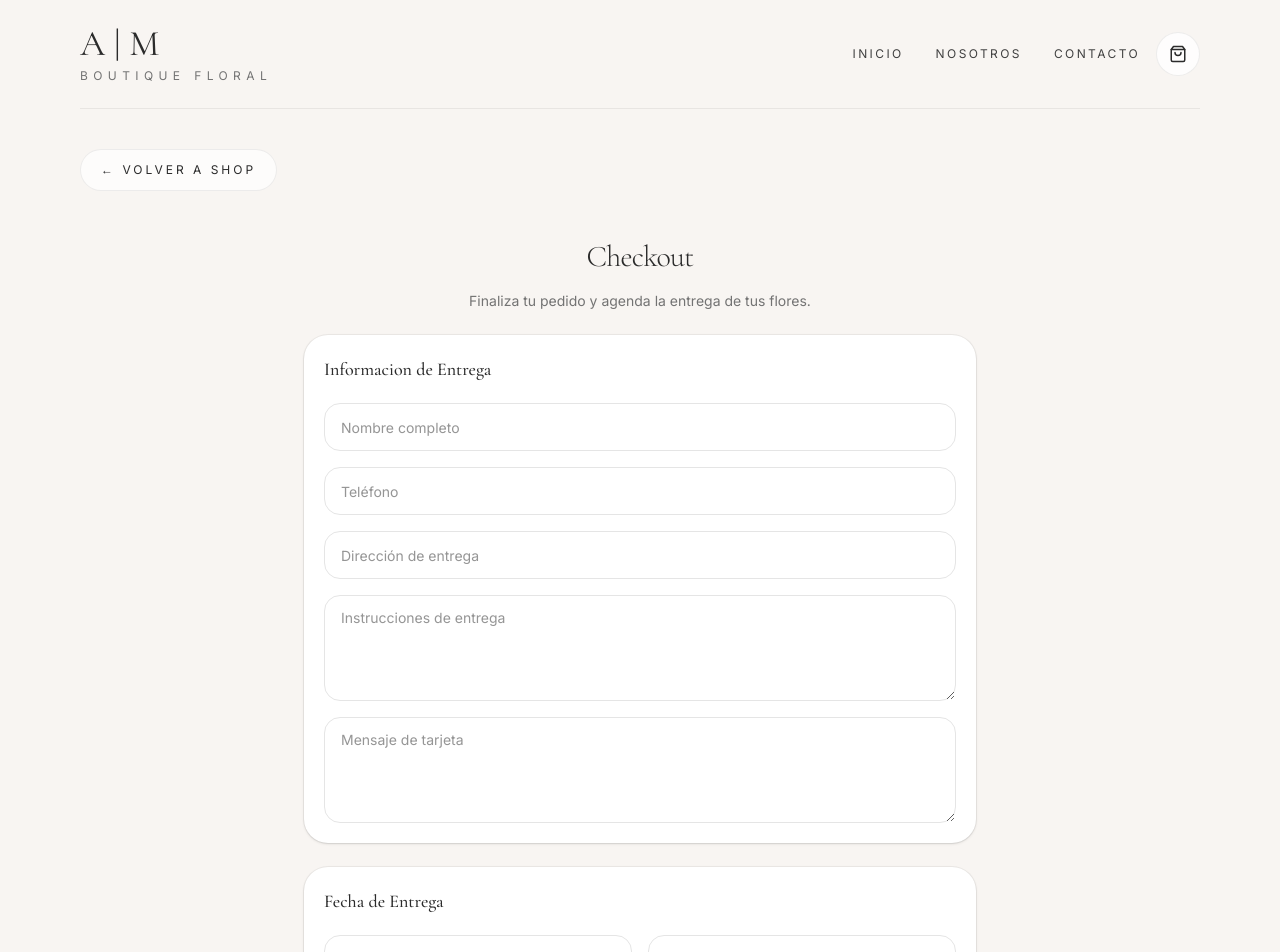
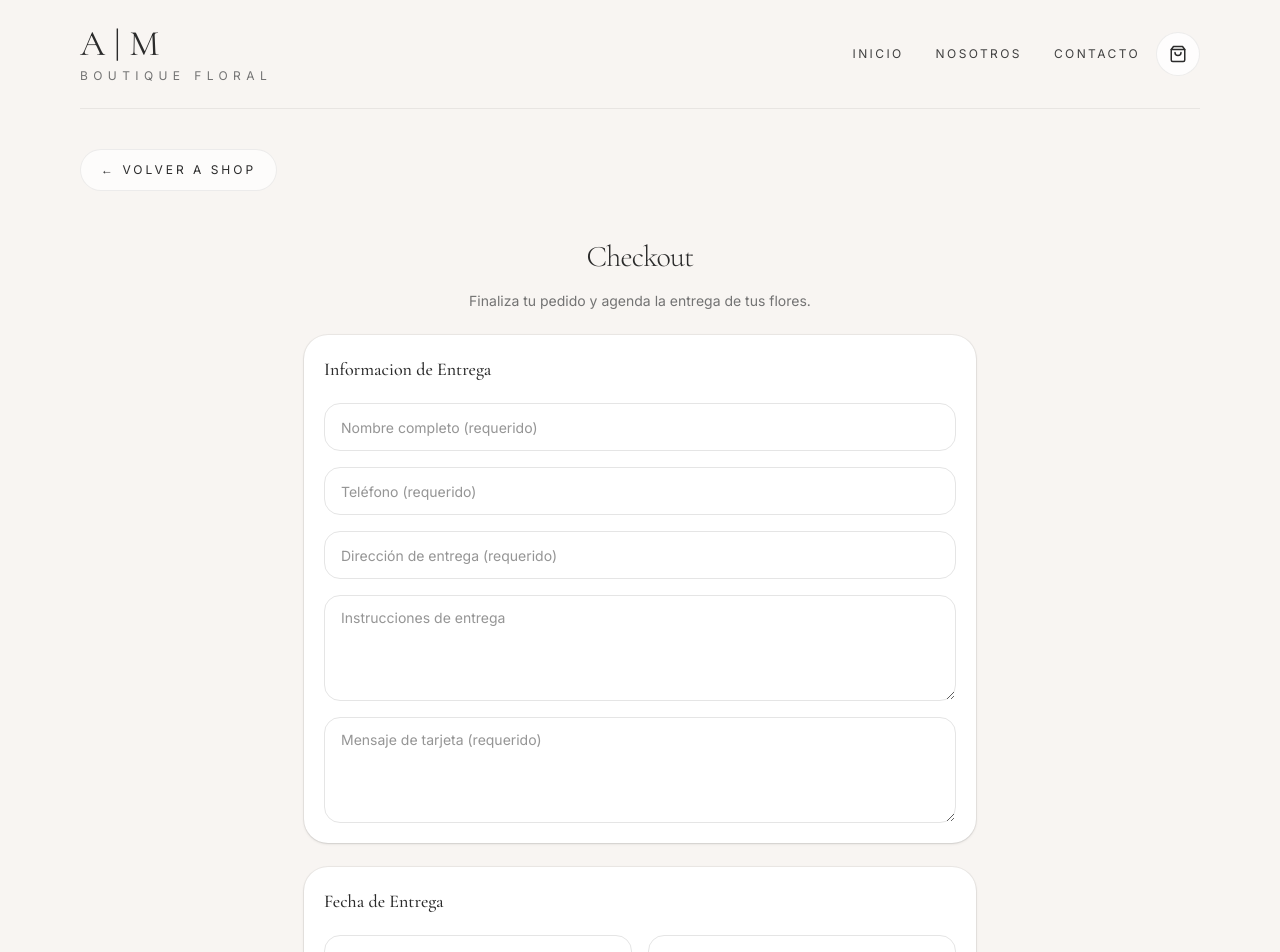
Before and after one commit to ivanmongebadilla/amfloreria, a Next.js app: page /checkout in a window 1280 px wide. Shown: the top 952 px of the page. Built offline with nearby package versions, Linux system fonts and the light colour scheme.

Commit message:
Removed bouquet personalizado

```diff
--- a/src/components/checkout/CheckoutForm.tsx
+++ b/src/components/checkout/CheckoutForm.tsx
@@ -31,7 +31,7 @@ export function CheckoutForm ({ formData, setFormData,}: CheckoutFormProps) {
                 <input
                 type="text"
                 name="fullName"
-                placeholder="Nombre completo"
+                placeholder="Nombre completo (requerido)"
                 value={formData.fullName}
                 onChange={handleChange}
                 className="h-12 rounded-2xl border border-neutral-200 bg-white px-4 text-sm outline-none transition focus:border-black"
@@ -39,7 +39,7 @@ export function CheckoutForm ({ formData, setFormData,}: CheckoutFormProps) {
 
                 <input
                 type="tel"
-                placeholder="Teléfono"
+                placeholder="Teléfono (requerido)"
                 name="phone"
                 value={formData.phone}
                 onChange={handleChange}
@@ -48,7 +48,7 @@ export function CheckoutForm ({ formData, setFormData,}: CheckoutFormProps) {
 
                 <input
                 type="text"
-                placeholder="Dirección de entrega"
+                placeholder="Dirección de entrega (requerido)"
                 name="address"
                 value={formData.address}
                 onChange={handleChange}
@@ -65,9 +65,9 @@ export function CheckoutForm ({ formData, setFormData,}: CheckoutFormProps) {
                 />
 
                 <textarea
-                placeholder="Mensaje de tarjeta"
+                placeholder="Mensaje de tarjeta (requerido)"
                 rows={4}
-                name="deliveryInstructions"
+                name="cardMessage"
                 value={formData.cardMessage}
                 onChange={handleChange}
                 className="rounded-2xl border border-neutral-200 bg-white px-4 py-3 text-sm outline-none transition focus:border-black"
--- a/src/data/categories.ts
+++ b/src/data/categories.ts
@@ -16,12 +16,12 @@ export const categories = [
     image: "https://scontent-phx1-1.cdninstagram.com/v/t51.82787-15/625640859_18117858937525270_9185468557892924870_n.jpg?stp=dst-jpg_e35_p720x720_tt6&_nc_cat=108&ig_cache_key=MzA0NjM3OTkyMzQzNDI5Mjc3OA%3D%3D.3-ccb7-5&ccb=7-5&_nc_sid=58cdad&efg=eyJ2ZW5jb2RlX3RhZyI6IkZFRUQueHBpZHMuMTEyNS5zZHIucmVndWxhcl9waG90by5DMyJ9&_nc_ohc=LMvKbBO5saUQ7kNvwEBsbUw&_nc_oc=AdoGgtaSeSnSdcVGe7NgIk3-PcAulOCytKo8wXo4jQ9wCj_DH_NBFBq9AWQd4hYWKVPPNaBmuBdzcSBZ53gYCi3f&_nc_ad=z-m&_nc_cid=0&_nc_zt=23&_nc_ht=scontent-phx1-1.cdninstagram.com&_nc_gid=aaUETD6A25a05PqTB_6XXA&_nc_ss=7a22e&oh=00_Af9CK2YUinnvV2PsCUvAj0g1qjtGCc13DbPJSuDGEFtCdQ&oe=6A237D6F",
     href: "/shop/bouquet-premium",
   },
-  {
-    title: "Bouquet Personalizado",
-    description: "Personaliza cada detalle para una experiencia floral exclusiva.",
-    image: "https://scontent-phx1-1.cdninstagram.com/v/t51.82787-15/629833946_18362187808207800_5487254742400285530_n.jpg?stp=dst-jpg_e35_tt6&_nc_cat=100&ig_cache_key=MjU3NTE1NDU5MjU0OTMxMzk2MA%3D%3D.3-ccb7-5&ccb=7-5&_nc_sid=58cdad&efg=eyJ2ZW5jb2RlX3RhZyI6IkZFRUQueHBpZHMuMTQ0MC5zZHIucmVndWxhcl9waG90by5DMyJ9&_nc_ohc=cry_sULan6wQ7kNvwFbzLFA&_nc_oc=AdpVZ77CHIqaULY_xrQihXMVeWTKKAUyKqq3Up3l8YTkjKuaIKy0UGv1ru3BMSWm0N-YHb24OtnLVcNR-nKqxXST&_nc_ad=z-m&_nc_cid=0&_nc_zt=23&_nc_ht=scontent-phx1-1.cdninstagram.com&_nc_gid=6hEjI8b9PKp3Uj1J5NNG8A&_nc_ss=7a22e&oh=00_Af8hz8d1clqe-a7xLmnN-sCURVeqOYsMT8M3d5kXNDpyhg&oe=6A237CBA",
-    href: "/shop/bouquet-personalizado",
-  },
+  // {
+  //   title: "Bouquet Personalizado",
+  //   description: "Personaliza cada detalle para una experiencia floral exclusiva.",
+  //   image: "https://scontent-phx1-1.cdninstagram.com/v/t51.82787-15/629833946_18362187808207800_5487254742400285530_n.jpg?stp=dst-jpg_e35_tt6&_nc_cat=100&ig_cache_key=MjU3NTE1NDU5MjU0OTMxMzk2MA%3D%3D.3-ccb7-5&ccb=7-5&_nc_sid=58cdad&efg=eyJ2ZW5jb2RlX3RhZyI6IkZFRUQueHBpZHMuMTQ0MC5zZHIucmVndWxhcl9waG90by5DMyJ9&_nc_ohc=cry_sULan6wQ7kNvwFbzLFA&_nc_oc=AdpVZ77CHIqaULY_xrQihXMVeWTKKAUyKqq3Up3l8YTkjKuaIKy0UGv1ru3BMSWm0N-YHb24OtnLVcNR-nKqxXST&_nc_ad=z-m&_nc_cid=0&_nc_zt=23&_nc_ht=scontent-phx1-1.cdninstagram.com&_nc_gid=6hEjI8b9PKp3Uj1J5NNG8A&_nc_ss=7a22e&oh=00_Af8hz8d1clqe-a7xLmnN-sCURVeqOYsMT8M3d5kXNDpyhg&oe=6A237CBA",
+  //   href: "/shop/bouquet-personalizado",
+  // },
   {
     title: "Flowerbox Floral",
     description: "Diseños florales exclusivos presentados en una elegante flowerbox.",
```
